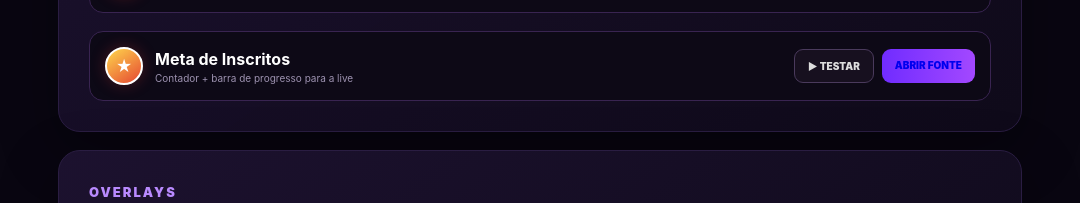
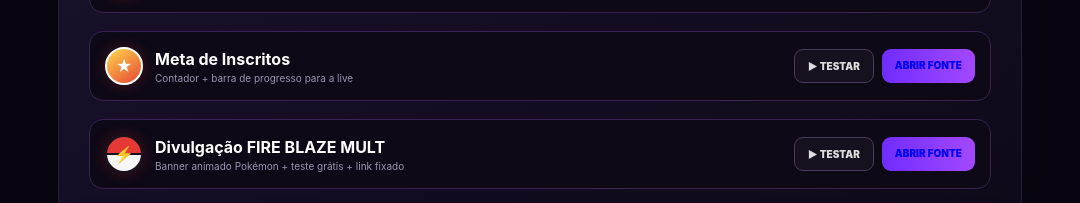
Before and after one commit to saulonatalia-a11y/fire-blaze-live, an Electron app: page index.html in a window 1080 px wide. Shown: the part 1919-2122 px from the top of the page. Drawn offline with Linux system fonts and the light colour scheme.

Commit message:
Add Mult promo overlay to OBS sources

```diff
--- a/index.html
+++ b/index.html
@@ -96,6 +96,13 @@
      <a class="primary source-open" href="overlay-inscritos.html" target="_blank">ABRIR FONTE</a>
    </div>
  </div>
+ <div class="source-card">
+   <div class="source-info"><span class="source-icon">⚡</span><div><b>Divulgação FIRE BLAZE MULT</b><small>Banner animado Pokémon + teste grátis + link fixado</small></div></div>
+   <div class="source-actions">
+     <a class="source-test" href="overlay-mult.html?demo=1" target="_blank">▶ TESTAR</a>
+     <a class="primary source-open" href="overlay-mult.html" target="_blank">ABRIR FONTE</a>
+   </div>
+ </div>
 </section>
 
 <section class="card">
```
